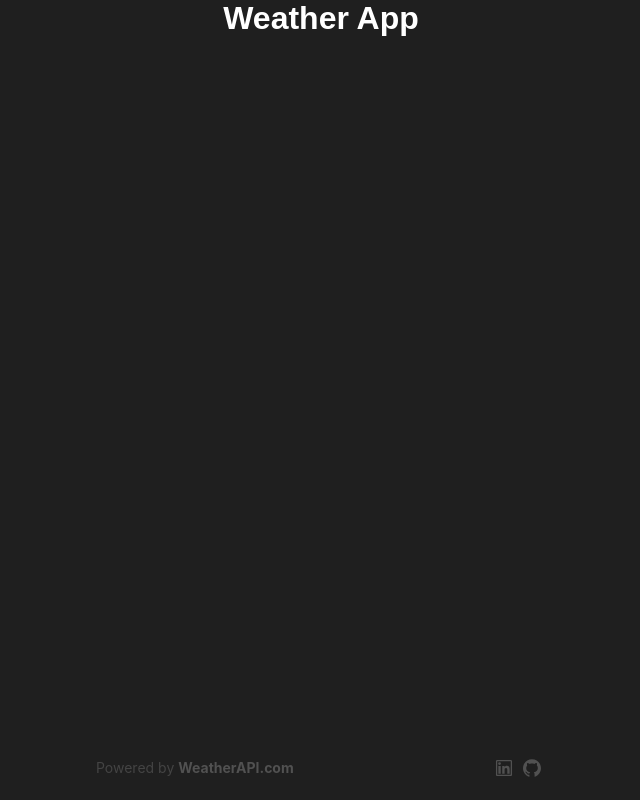
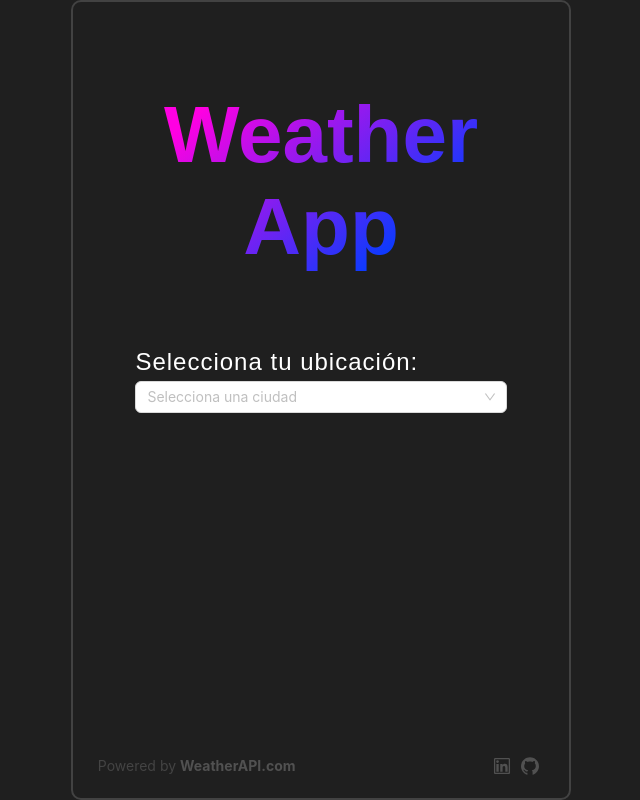
Before and after one commit to JuanDavidRod/weather-aplication, a React (Vite) app: page / in a window 1280 px wide. Shown: the whole page, without its empty margins (319-959 px from the left). Built offline with nearby package versions, Linux system fonts and the light colour scheme.

Commit message:
feat: Terminando home, falta construir hook

```diff
--- a/src/components/WaLayout/WaLayout.module.css
+++ b/src/components/WaLayout/WaLayout.module.css
@@ -2,8 +2,10 @@
     width: 500px;
     margin: auto;
     height: 100vh;
+    display: flex;
     padding: 0 1rem;
-    display: flex;
+    position: relative;
     justify-content: center;
-    position: relative;
+    border-radius: 10px;
+    border: solid 2px #424242;
 }
--- /dev/null
+++ b/src/components/WaSelect/WaSelect.tsx
@@ -0,0 +1,29 @@
+import { Select } from 'antd'
+import style from './WaSelect.module.css'
+
+type optionsSelect = {label: string, value: string}
+
+interface Props {
+  options: optionsSelect[]
+  placeholder: string
+  onChange: () => void
+}
+
+const WaSelect = ({ options, placeholder, onChange }: Props) => {
+  const filterOption = (input: string, option?: { label: string; value: string }) =>
+    (option?.label ?? '').toLowerCase().includes(input.toLowerCase())
+
+  return (
+    <Select
+      className={style.waSelect}
+      showSearch
+      placeholder={placeholder}
+      optionFilterProp='children'
+      onChange={onChange}
+      filterOption={filterOption}
+      options={options}
+    />
+  )
+}
+
+export default WaSelect
--- /dev/null
+++ b/src/views/Home/Home.module.css
@@ -0,0 +1,35 @@
+.home{
+    height: 50%;
+    display: flex;
+    margin-top: 50px;
+    flex-direction: column;
+    justify-content: space-around;
+}
+
+h1{
+    font-weight: 800;
+    text-align: center;
+    font-size: 80px;
+    margin-left: 35px;
+    background: linear-gradient(140deg, rgb(255,0,226) 20%, rgb(0,61,255) 75%);
+    -webkit-text-fill-color: transparent;
+    -webkit-background-clip: text;
+}
+
+.select_city{
+    width: 80%;
+    display: flex;
+    margin: 0 auto;
+    justify-content: center;
+    flex-direction: column;
+}
+
+.select_city label{
+    width: 100%;
+}
+
+.select_city h2{
+    font-weight: 400;
+    letter-spacing: 1px;
+    margin-bottom: 5px;
+}
--- a/src/views/Home/Home.tsx
+++ b/src/views/Home/Home.tsx
@@ -1,8 +1,30 @@
+import WaSelect from '@/components/WaSelect/WaSelect'
+import style from './Home.module.css'
+
 const Home = () => {
+  const options = [
+    {
+      value: 'jack',
+      label: 'Jack'
+    },
+    {
+      value: 'lucy',
+      label: 'Lucy'
+    },
+    {
+      value: 'tom',
+      label: 'Tom'
+    }
+  ]
   return (
-    <>
+    <main className={style.home}>
       <h1>Weather App</h1>
-    </>
+      <div className={style.select_city}>
+        <h2>Selecciona tu ubicación: </h2>
+        <WaSelect placeholder='Selecciona una ciudad' options={options} onChange={() => {}} />
+
+      </div>
+    </main>
   )
 }
 
```
Also changed, not shown: src/views/Home/hooks/useHome.tsx (added, +10 -0 lines), src/components/WaSelect/WaSelect.module.css (added).
